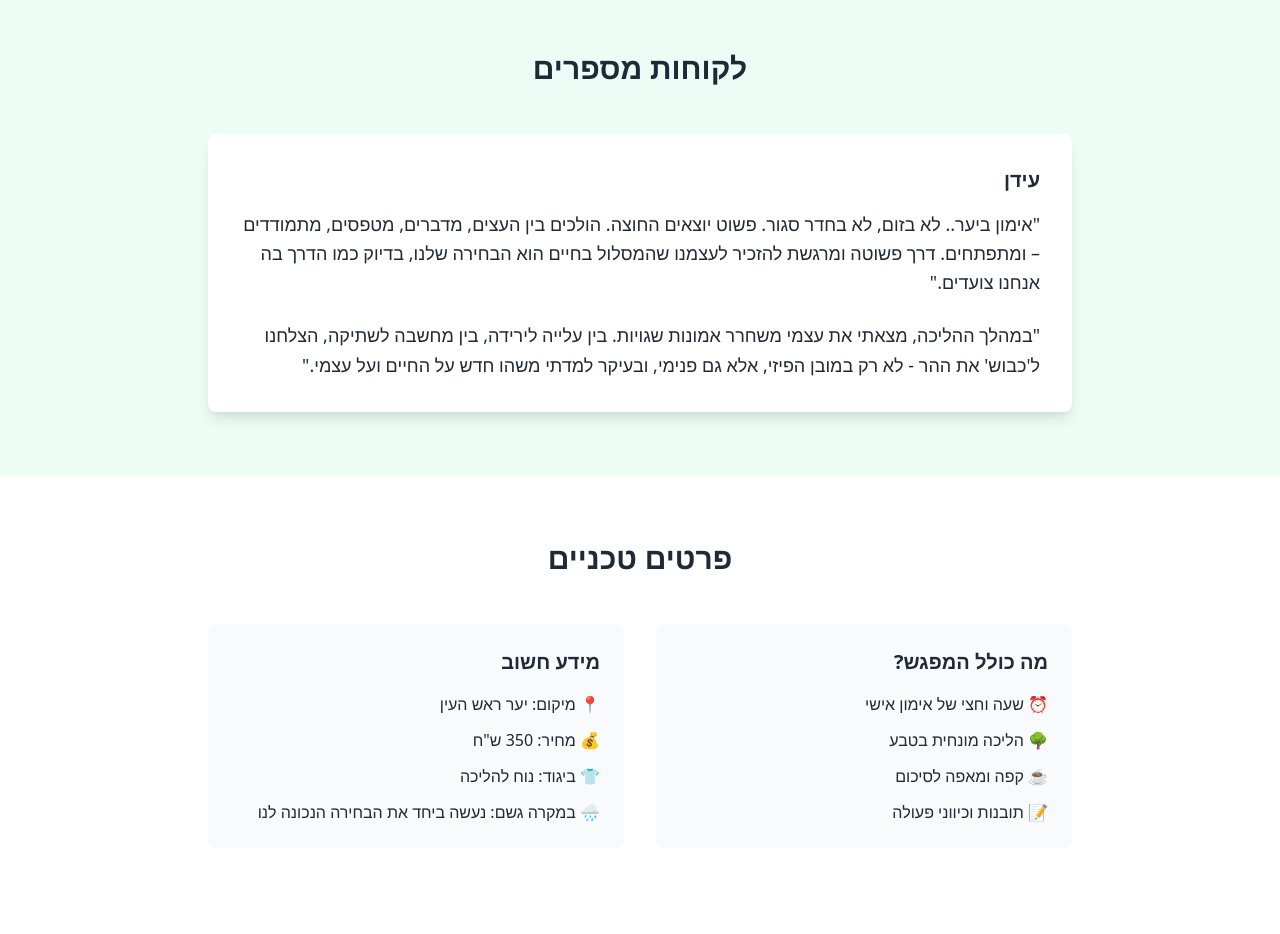
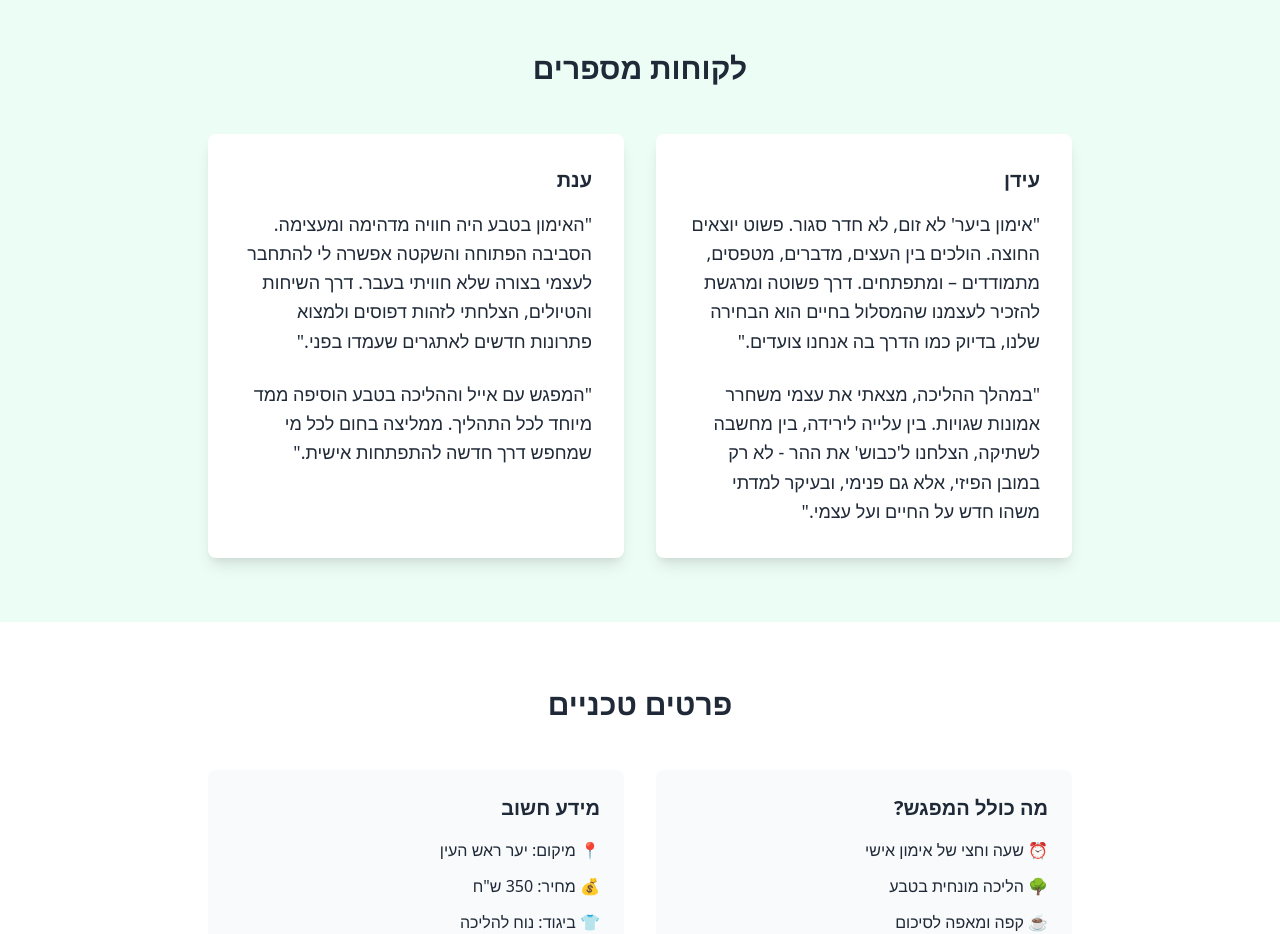
Before and after one commit to eyalazary/eyal, a plain HTML site: page index.html in a window 1280 px wide. Shown: the part 2240-3174 px from the top of the page. Drawn offline with nearby package versions, Linux system fonts and the light colour scheme.

Commit message:
הוספתי המלצה

```diff
--- a/index.html
+++ b/index.html
@@ -91,15 +91,33 @@
 <section id="testimonials" class="py-16 bg-green-50">
     <div class="container mx-auto px-4 max-w-4xl">
         <h2 class="text-3xl font-bold mb-12 text-center">לקוחות מספרים</h2>
+
+        <!-- Grid for testimonials -->
+        <div class="grid md:grid-cols-2 gap-8">
+            <!-- First testimonial - Idan -->
             <div class="bg-white p-8 rounded-lg shadow-lg">
                 <div>
                     <h3 class="font-bold text-xl mb-4">עידן</h3>
                     <p class="text-lg leading-relaxed mb-6">
-                    "אימון ביער.. לא בזום, לא בחדר סגור. פשוט יוצאים החוצה. הולכים בין העצים, מדברים, מטפסים, מתמודדים – ומתפתחים. דרך פשוטה ומרגשת להזכיר לעצמנו שהמסלול בחיים הוא הבחירה שלנו, בדיוק כמו הדרך בה אנחנו צועדים."
+                        "אימון ביער' לא זום, לא חדר סגור. פשוט יוצאים החוצה. הולכים בין העצים, מדברים, מטפסים, מתמודדים – ומתפתחים. דרך פשוטה ומרגשת להזכיר לעצמנו שהמסלול בחיים הוא הבחירה שלנו, בדיוק כמו הדרך בה אנחנו צועדים."
                     </p>
                     <p class="text-lg leading-relaxed">
                         "במהלך ההליכה, מצאתי את עצמי משחרר אמונות שגויות. בין עלייה לירידה, בין מחשבה לשתיקה, הצלחנו ל'כבוש' את ההר - לא רק במובן הפיזי, אלא גם פנימי, ובעיקר למדתי משהו חדש על החיים ועל עצמי."
                     </p>
+                </div>
+            </div>
+
+            <!-- Second testimonial - Anat -->
+            <div class="bg-white p-8 rounded-lg shadow-lg">
+                <div>
+                    <h3 class="font-bold text-xl mb-4">ענת</h3>
+                    <p class="text-lg leading-relaxed mb-6">
+                        "האימון בטבע היה חוויה מדהימה ומעצימה. הסביבה הפתוחה והשקטה אפשרה לי להתחבר לעצמי בצורה שלא חוויתי בעבר. דרך השיחות והטיולים, הצלחתי לזהות דפוסים ולמצוא פתרונות חדשים לאתגרים שעמדו בפני."
+                    </p>
+                    <p class="text-lg leading-relaxed">
+                        "המפגש עם אייל וההליכה בטבע הוסיפה ממד מיוחד לכל התהליך. ממליצה בחום לכל מי שמחפש דרך חדשה להתפתחות אישית."
+                    </p>
+                </div>
             </div>
         </div>
     </div>
```
Lines whose indentation alone changed are shown as unchanged.
